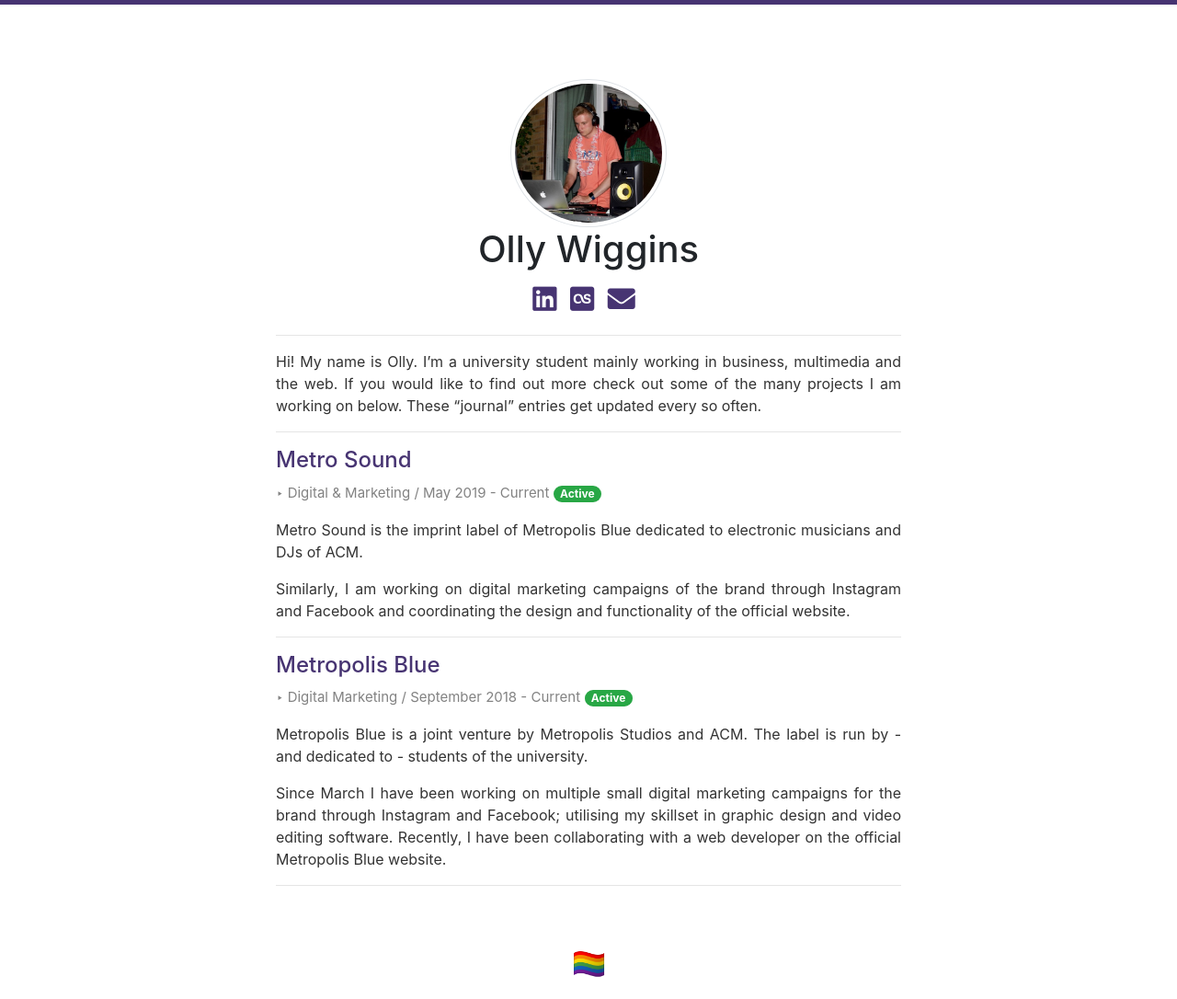
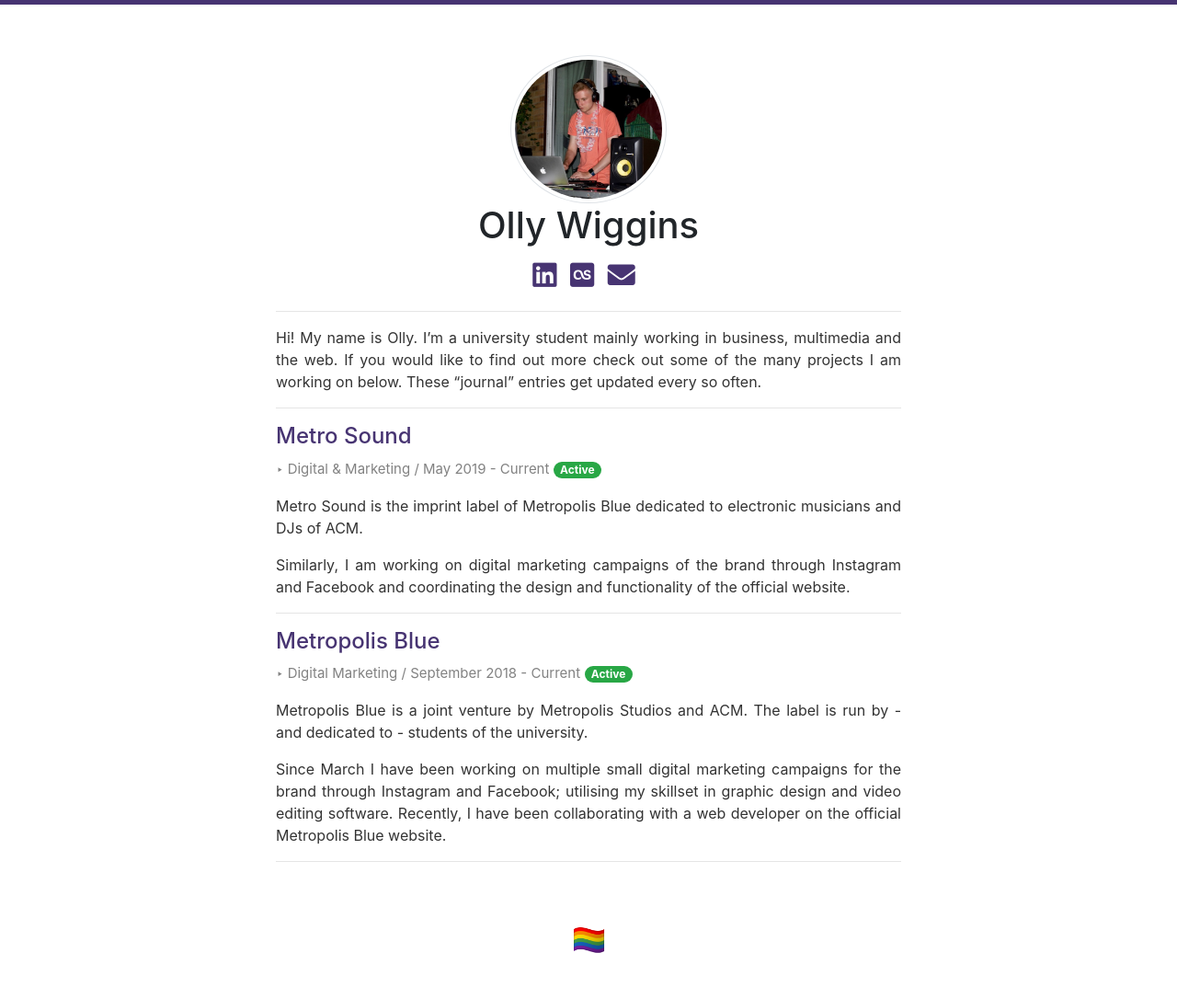
Before and after one commit to ollyy/ollyy.github.io, a Jekyll site: the page built from index.md, in a window 1280 px wide. Shown: the whole page at 92% size. Built offline with Jekyll 4.4.1, drawn with Linux system fonts in a browser that asks for light colours; after the commit the page ends 1060 px from its top, so only the background shows below that.

Commit message:
Change header spacing

```diff
--- a/_sass/minima/_layout.scss
+++ b/_sass/minima/_layout.scss
@@ -3,7 +3,7 @@
  */
 .site-header {
   border-top: 5px solid $brand-color;
-  min-height: $spacing-unit * 1.865;
+  min-height: $spacing-unit;
   line-height: $base-line-height * $base-font-size * 2.25;
 
   // Positioning context for the mobile navigation icon
```
